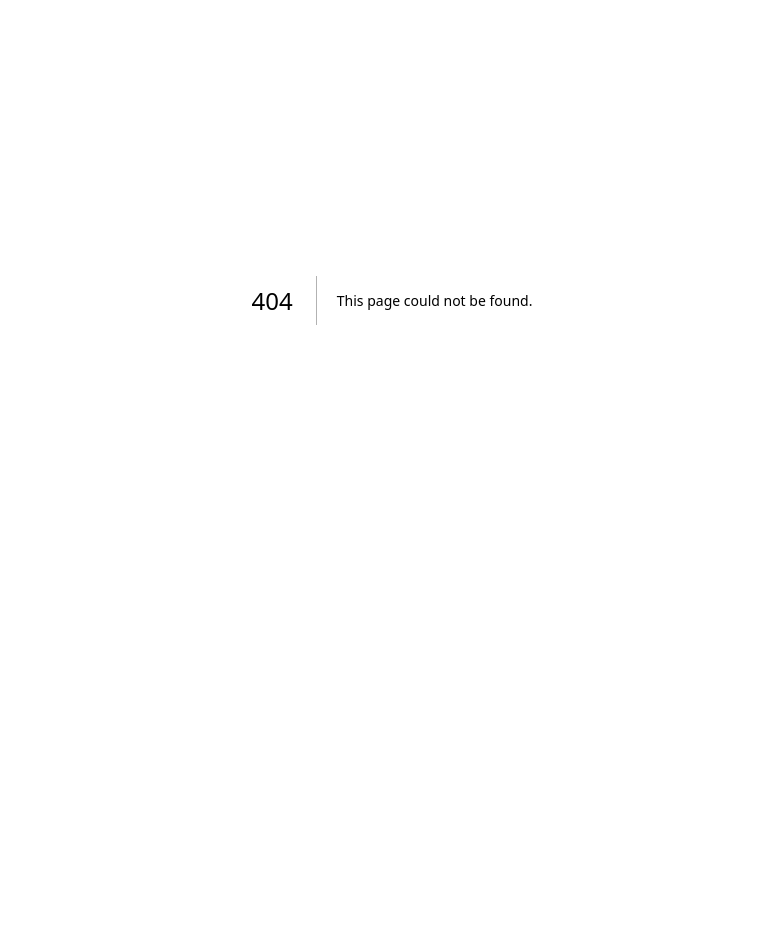
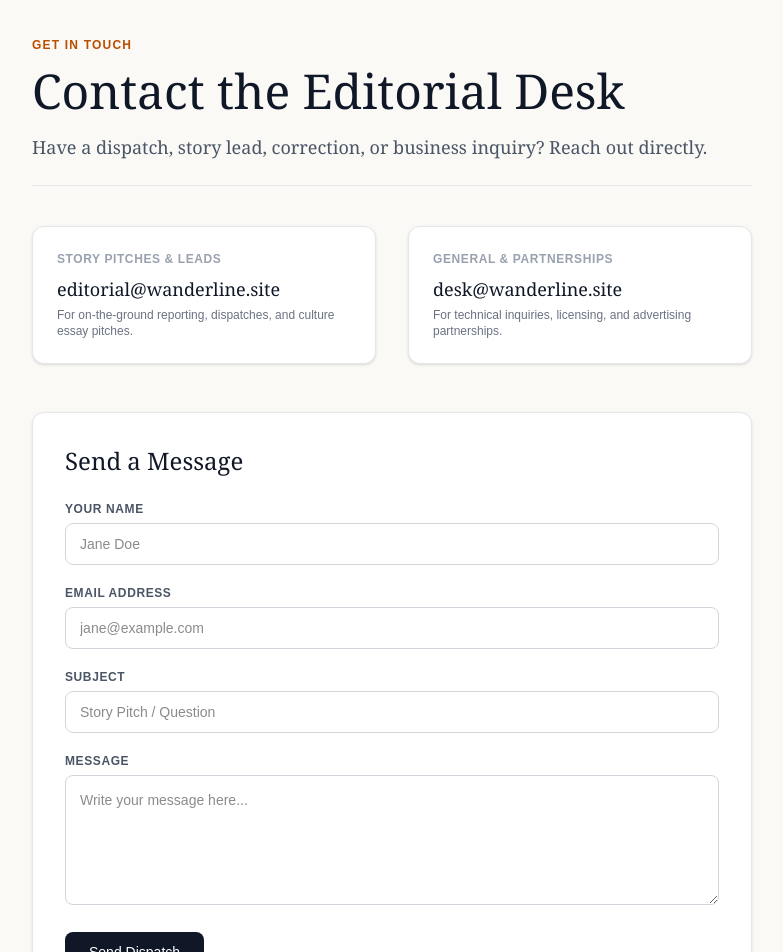
Before and after one commit to aqibshabbir1122-cloud/my-blog, a Next.js app: page /contact in a window 1280 px wide. Before the commit this address had no page. Shown: the part 100-1052 px from the top of the page, without its empty margins (248-1031 px from the left). Before the commit the page ends 800 px from the top, so only its background shows below. Built offline with nearby package versions, Linux system fonts and the light colour scheme.

Commit message:
Add Contact Us page

```diff
--- /dev/null
+++ b/app/contact/page.tsx
@@ -0,0 +1,121 @@
+import { Metadata } from 'next'
+import SiteHeader from '@/components/SiteHeader'
+import SiteFooter from '@/components/SiteFooter'
+
+export const metadata: Metadata = {
+  title: 'Contact Us | Wanderline',
+  description: 'Get in touch with the editorial team at Wanderline for story tips, inquiries, and dispatches.',
+  alternates: {
+    canonical: 'https://www.wanderline.site/contact',
+  },
+}
+
+export default function ContactPage() {
+  return (
+    <div className="bg-[#faf9f6] min-h-screen">
+      <SiteHeader variant="plain" />
+
+      <main className="max-w-3xl mx-auto px-6 py-14">
+        <header className="mb-10 pb-6 border-b border-gray-200">
+          <span className="text-xs uppercase tracking-widest text-amber-700 font-semibold block mb-2">
+            Get in Touch
+          </span>
+          <h1 className="text-4xl sm:text-5xl font-serif text-gray-900 leading-tight">
+            Contact the Editorial Desk
+          </h1>
+          <p className="text-gray-600 font-serif text-lg mt-3">
+            Have a dispatch, story lead, correction, or business inquiry? Reach out directly.
+          </p>
+        </header>
+
+        <div className="grid grid-cols-1 md:grid-cols-2 gap-8 mb-12">
+          <div className="bg-white p-6 rounded-xl border border-gray-200 shadow-sm">
+            <h2 className="text-xs uppercase tracking-wider text-gray-400 font-semibold mb-2">
+              Story Pitches & Leads
+            </h2>
+            <p className="text-lg font-serif font-medium text-gray-900 mb-1">
+              editorial@wanderline.site
+            </p>
+            <p className="text-xs text-gray-500">
+              For on-the-ground reporting, dispatches, and culture essay pitches.
+            </p>
+          </div>
+
+          <div className="bg-white p-6 rounded-xl border border-gray-200 shadow-sm">
+            <h2 className="text-xs uppercase tracking-wider text-gray-400 font-semibold mb-2">
+              General & Partnerships
+            </h2>
+            <p className="text-lg font-serif font-medium text-gray-900 mb-1">
+              desk@wanderline.site
+            </p>
+            <p className="text-xs text-gray-500">
+              For technical inquiries, licensing, and advertising partnerships.
+            </p>
+          </div>
+        </div>
+
+        <div className="bg-white p-8 rounded-xl border border-gray-200 shadow-sm">
+          <h2 className="text-2xl font-serif text-gray-900 mb-6">Send a Message</h2>
+          <form className="space-y-5">
+            <div>
+              <label className="text-xs font-semibold uppercase tracking-wider text-gray-600 mb-1.5 block">
+                Your Name
+              </label>
+              <input
+                type="text"
+                required
+                placeholder="Jane Doe"
+                className="w-full border border-gray-300 rounded-lg px-3.5 py-2.5 text-sm focus:ring-2 focus:ring-gray-900 focus:outline-none"
+              />
+            </div>
+
+            <div>
+              <label className="text-xs font-semibold uppercase tracking-wider text-gray-600 mb-1.5 block">
+                Email Address
+              </label>
+              <input
+                type="email"
+                required
+                placeholder="jane@example.com"
+                className="w-full border border-gray-300 rounded-lg px-3.5 py-2.5 text-sm focus:ring-2 focus:ring-gray-900 focus:outline-none"
+              />
+            </div>
+
+            <div>
+              <label className="text-xs font-semibold uppercase tracking-wider text-gray-600 mb-1.5 block">
+                Subject
+              </label>
+              <input
+                type="text"
+                required
+                placeholder="Story Pitch / Question"
+                className="w-full border border-gray-300 rounded-lg px-3.5 py-2.5 text-sm focus:ring-2 focus:ring-gray-900 focus:outline-none"
+              />
+            </div>
+
+            <div>
+              <label className="text-xs font-semibold uppercase tracking-wider text-gray-600 mb-1.5 block">
+                Message
+              </label>
+              <textarea
+                rows={5}
+                required
+                placeholder="Write your message here..."
+                className="w-full border border-gray-300 rounded-lg p-3.5 text-sm focus:ring-2 focus:ring-gray-900 focus:outline-none"
+              />
+            </div>
+
+            <button
+              type="submit"
+              className="bg-gray-900 text-white rounded-lg px-6 py-2.5 text-sm font-medium hover:bg-gray-800 transition"
+            >
+              Send Dispatch
+            </button>
+          </form>
+        </div>
+      </main>
+
+      <SiteFooter />
+    </div>
+  )
+}
```
